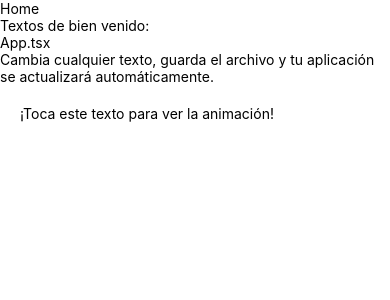
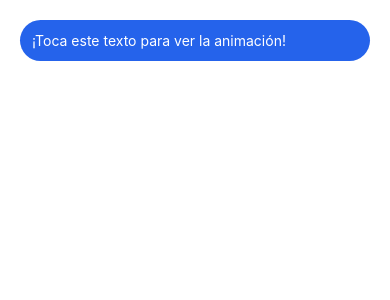
Before and after one commit to Russel-FS/rct-movie-ai, a React Native app: screen / in a window 390 px wide. Shown: the top 300 px of the page. Built offline with nearby package versions, Linux system fonts and the light colour scheme.

Commit message:
update packages

```diff
--- a/App.tsx
+++ b/App.tsx
@@ -1,9 +1,9 @@
 import { StatusBar } from 'expo-status-bar';
-import { Text, View } from 'react-native';
+import { Text } from 'react-native';
 import Animated, { useSharedValue, useAnimatedStyle, withSpring } from 'react-native-reanimated';
 
-import { ScreenContent } from '~/shared/components/ScreenContent';
 import './global.css';
+import { Container } from '~/shared/components/Container';
 
 export default function App() {
   const scale = useSharedValue(1);
@@ -22,11 +22,13 @@ export default function App() {
 
   return (
     <>
-      <ScreenContent title="Home" path="App.tsx">
+      <Container>
         <Animated.View style={[{ padding: 20 }, animatedStyle]}>
-          <Text onPress={startAnimation}>¡Toca este texto para ver la animación!</Text>
+          <Text className="rounded-full bg-blue-600 p-3 text-white" onPress={startAnimation}>
+            ¡Toca este texto para ver la animación!
+          </Text>
         </Animated.View>
-      </ScreenContent>
+      </Container>
       <StatusBar style="auto" />
     </>
   );
--- a/src/shared/components/EditScreenInfo.tsx
+++ /dev/null
@@ -1,31 +0,0 @@
-import { Text, View } from 'react-native';
-
-export const EditScreenInfo = ({ path }: { path: string }) => {
-  const title = 'Textos de bien venido:';
-  const description =
-    'Cambia cualquier texto, guarda el archivo y tu aplicación se actualizará automáticamente.';
-
-  return (
-    <View>
-      <View className={styles.getStartedContainer}>
-        <Text className={styles.getStartedText}>{title}</Text>
-        <View className={styles.codeHighlightContainer + styles.homeScreenFilename}>
-          <Text className="rounded-full bg-blue-800 p-4 text-center font-bold text-white ">
-            {path}
-          </Text>
-        </View>
-        <Text className={styles.getStartedText}>{description}</Text>
-      </View>
-    </View>
-  );
-};
-
-const styles = {
-  codeHighlightContainer: `rounded-md px-1`,
-  getStartedContainer: `items-center mx-12`,
-  getStartedText: `text-lg leading-6 text-center`,
-  helpContainer: `items-center mx-5 mt-4`,
-  helpLink: `py-4`,
-  helpLinkText: `text-center`,
-  homeScreenFilename: `my-2`,
-};
--- a/src/shared/components/ScreenContent.tsx
+++ /dev/null
@@ -1,24 +0,0 @@
-import { Text, View } from 'react-native';
-import { EditScreenInfo } from './EditScreenInfo';
-
-type ScreenContentProps = {
-  title: string;
-  path: string;
-  children?: React.ReactNode;
-};
-
-export const ScreenContent = ({ title, path, children }: ScreenContentProps) => {
-  return (
-    <View className={styles.container}>
-      <Text className={styles.title}>{title}</Text>
-      <View className={styles.separator} />
-      <EditScreenInfo path={path} />
-      {children}
-    </View>
-  );
-};
-const styles = {
-  container: `items-center flex-1 justify-center`,
-  separator: `h-[1px] my-7 w-4/5 bg-gray-200`,
-  title: `text-xl font-bold`,
-};
--- a/tsconfig.json
+++ b/tsconfig.json
@@ -1,8 +1,10 @@
 {
-  "extends": "expo/tsconfig.base",
+  "extends": "expo/tsconfig.base.json",
   "compilerOptions": {
     "strict": true,
     "jsx": "react-jsx",
+    "module": "esnext",
+    "moduleResolution": "bundler",
 
     "baseUrl": ".",
     "paths": {
```
Also changed, not shown: package.json (+20 -4 lines), 1 other file (tests, documents, lock files or other folders).
